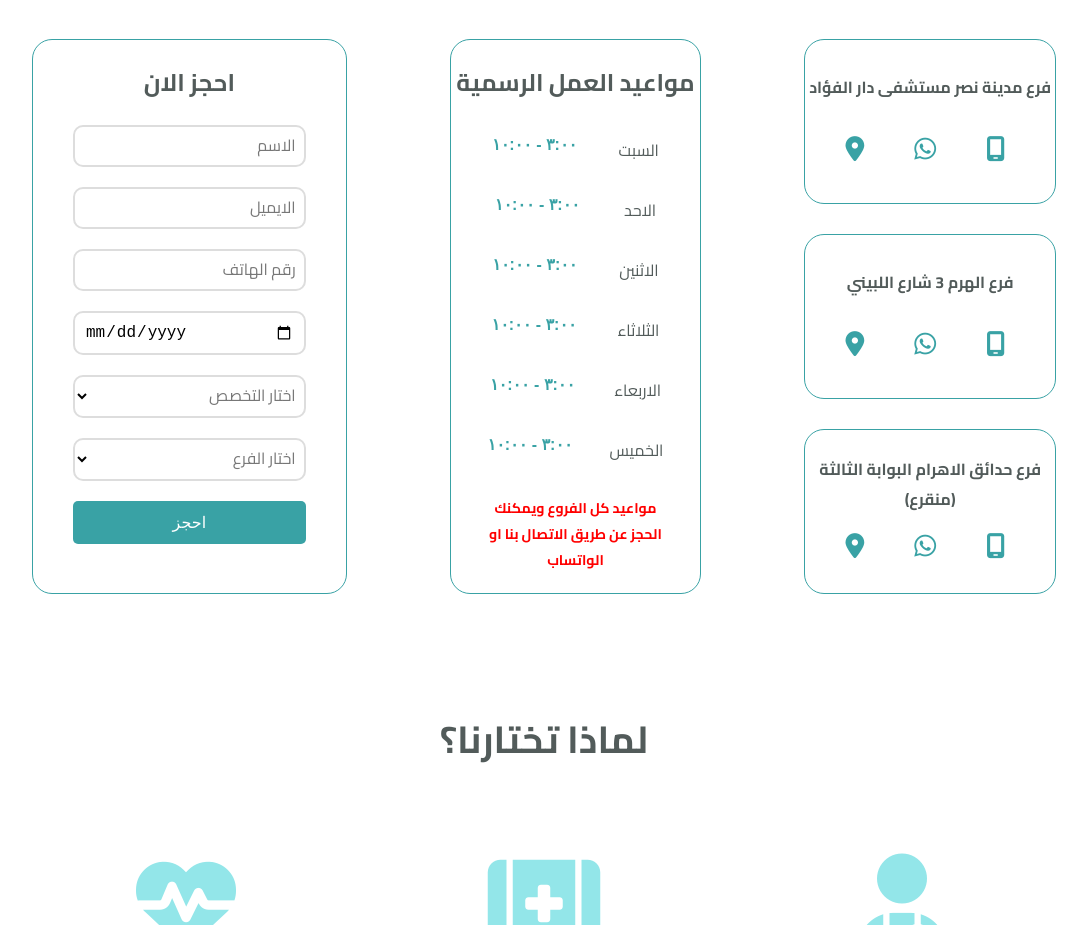
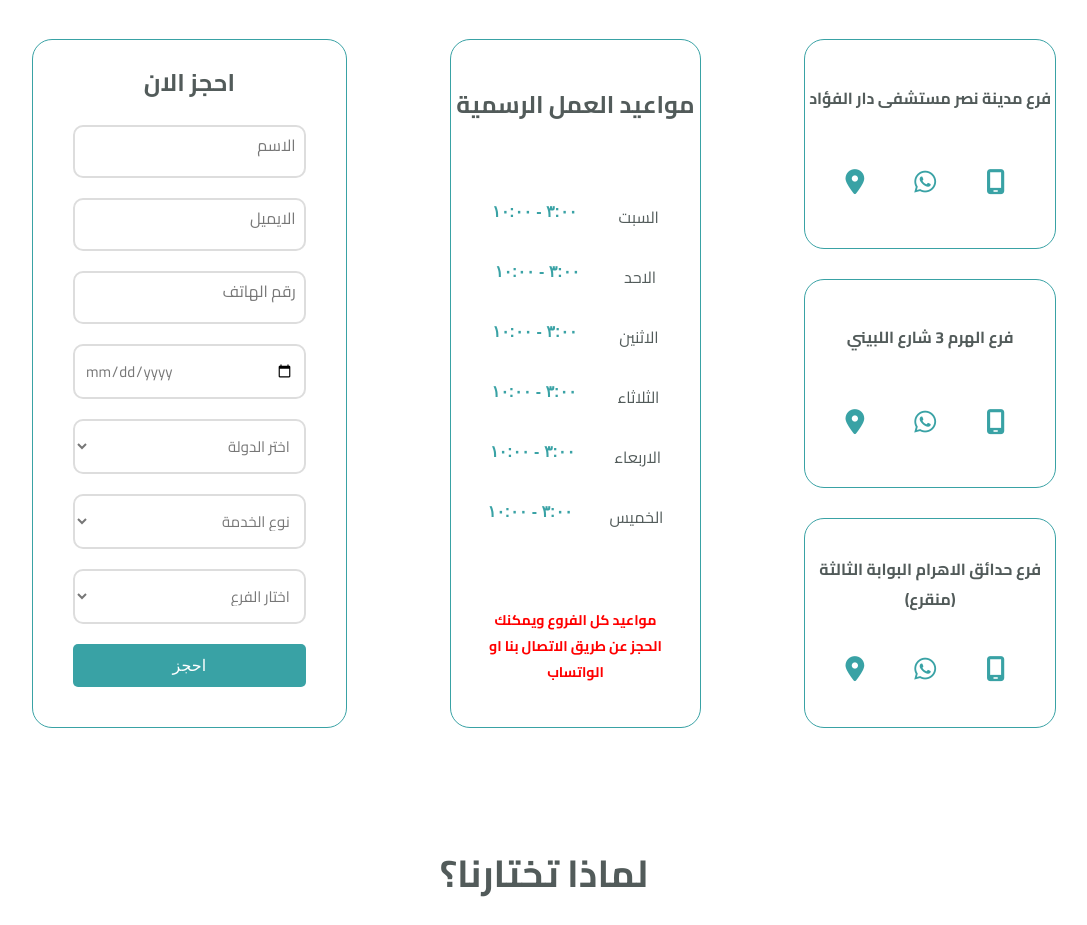
Before and after one commit to ahmedyosry433/Eletreby-Dental-Center, a website: page index.html in a window 1280 px wide. Shown: the part 960-1885 px from the top of the page, without its empty margins (96-1183 px from the left). Drawn offline with nearby package versions, Linux system fonts and the light colour scheme.

Commit message:
countries felid & data felid

```diff
--- a/index.html
+++ b/index.html
@@ -20,6 +20,8 @@
 
     <!-- Swiper Libarary -->
     <link rel="stylesheet" href="https://cdnjs.cloudflare.com/ajax/libs/Swiper/8.4.5/swiper-bundle.min.css">
+
+
 
     <!-- Tajwal Font -->
     <!-- <link rel="preconnect" href="https://fonts.googleapis.com">
@@ -240,26 +242,33 @@
                                 <div class="input-group">
                                     <input type="date" id="dateInput" name="dateInput" required>
                                 </div>
+                                <div class="input-group">
+                                    <select id="country" name="country" required>
+                                        <option value="" disabled selected>اختر الدولة</option>
+                                    </select>
+                                </div>
 
                                 <div class="input-group">
                                     <select id="choice" name="choice" required>
-                                        <option value="" disabled selected></option>
-                                        <option value="option1">Option 1</option>
-                                        <option value="option2">Option 2</option>
-                                        <option value="option3">Option 3</option>
-                                        <option value="option4">Option 4</option>
+                                        <option value="" disabled selected>نوع الخدمة</option>
+                                        <option value="option1">تجميل الاسنان</option>
+                                        <option value="option2">زراعة الاسنان</option>
+                                        <option value="option3">علاج الجذور وحشو العصب</option>
+                                        <option value="option4">العلاج التحفظي والحشو</option>
+                                        <option value="option5">تقويم الاسنان</option>
+                                        <option value="option6">طب اسنان الأطفال</option>
+                                        <option value="option7">امراض وتجميل اللثة</option>
+                                        <option value="option8">جراحة الوجه والفكين</option>
+                                        <option value="option9">معمل اسنان متكامل</option>
                                     </select>
-                                    <label for="choice">اختار التخصص</label>
                                 </div>
                                 <div class="input-group">
                                     <select id="choice" name="choice" required>
-                                        <option value="" disabled selected></option>
-                                        <option value="option1">Option 1</option>
-                                        <option value="option2">Option 2</option>
-                                        <option value="option3">Option 3</option>
-                                        <option value="option4">Option 4</option>
+                                        <option value="" disabled selected>اختار الفرع</option>
+                                        <option value="option1">فرع مدينة نصر</option>
+                                        <option value="option2">فرع الهرم </option>
+                                        <option value="option3">فرع حدائق الاهرام</option>
                                     </select>
-                                    <label for="choice">اختار الفرع</label>
                                 </div>
 
                                 <button class="btn" type="submit">احجز</button>
@@ -542,6 +551,29 @@
                 }
             }
         });
+
+        // Countries Feild
+        document.addEventListener('DOMContentLoaded', function () {
+            const countrySelect = document.getElementById('country');
+
+            const countries = [
+                "مصر", "السعودية", "الإمارات", "الكويت", "البحرين", "عمان", "قطر", "العراق", "سوريا", "لبنان",
+                "الأردن", "فلسطين", "اليمن", "السودان", "ليبيا", "تونس", "الجزائر", "المغرب", "موريتانيا",
+                "الصومال", "جيبوتي", "جزر القمر", "الولايات المتحدة", "كندا", "المملكة المتحدة", "فرنسا",
+                "ألمانيا", "إيطاليا", "إسبانيا", "روسيا", "الصين", "اليابان", "كوريا الجنوبية", "الهند",
+                "باكستان", "أفغانستان", "إيران", "تركيا", "اليونان", "قبرص", "مالطا"
+                // Add more countries as needed
+            ];
+
+            countries.sort((a, b) => a.localeCompare(b, 'ar'));
+
+            countries.forEach(country => {
+                const option = document.createElement('option');
+                option.value = country;
+                option.textContent = country;
+                countrySelect.appendChild(option);
+            });
+        });
     </script>
     <!-- Script -->
 </body>
--- a/sass/_components.scss
+++ b/sass/_components.scss
@@ -539,14 +539,19 @@
         & input,
         & select {
             width: 100%;
+
             padding: 10px;
             border: 2px solid #ddd;
             border-radius: 1rem;
-            font-size: 16px;
+            font-size: 1.5rem;
             outline: none;
             transition: all 0.3s ease;
             background-color: transparent;
+            color: #777;
+            font-family: "Cairo";
         }
+
+
         & label {
             position: absolute;
             top: .5rem;
@@ -568,6 +573,7 @@
             font-size: 12px;
             color: var(--primaryColor);
         }
+
 }
 
 .swiper-button-next::after, .swiper-button-prev::after {
```
Also changed, not shown: css/style.css.
